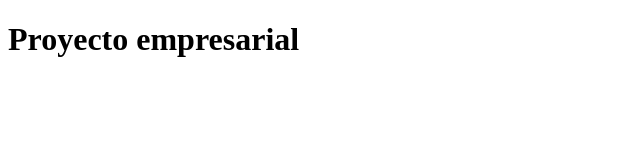
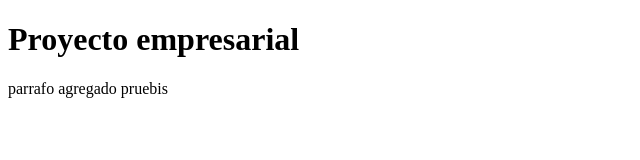
Before and after one commit to GraceSevillano/Curso-Git, a plain HTML site: page index.html in a window 1280 px wide. Shown: the whole page, without its empty margins (0-640 px from the left). Drawn offline with Linux system fonts and the light colour scheme.

Commit message:
Update index.html

```diff
--- a/index.html
+++ b/index.html
@@ -8,5 +8,6 @@
 
 <body>
 <h1>Proyecto empresarial</h1>
+  <p> parrafo agregado pruebis</p>
 </body>
 </html>
```
